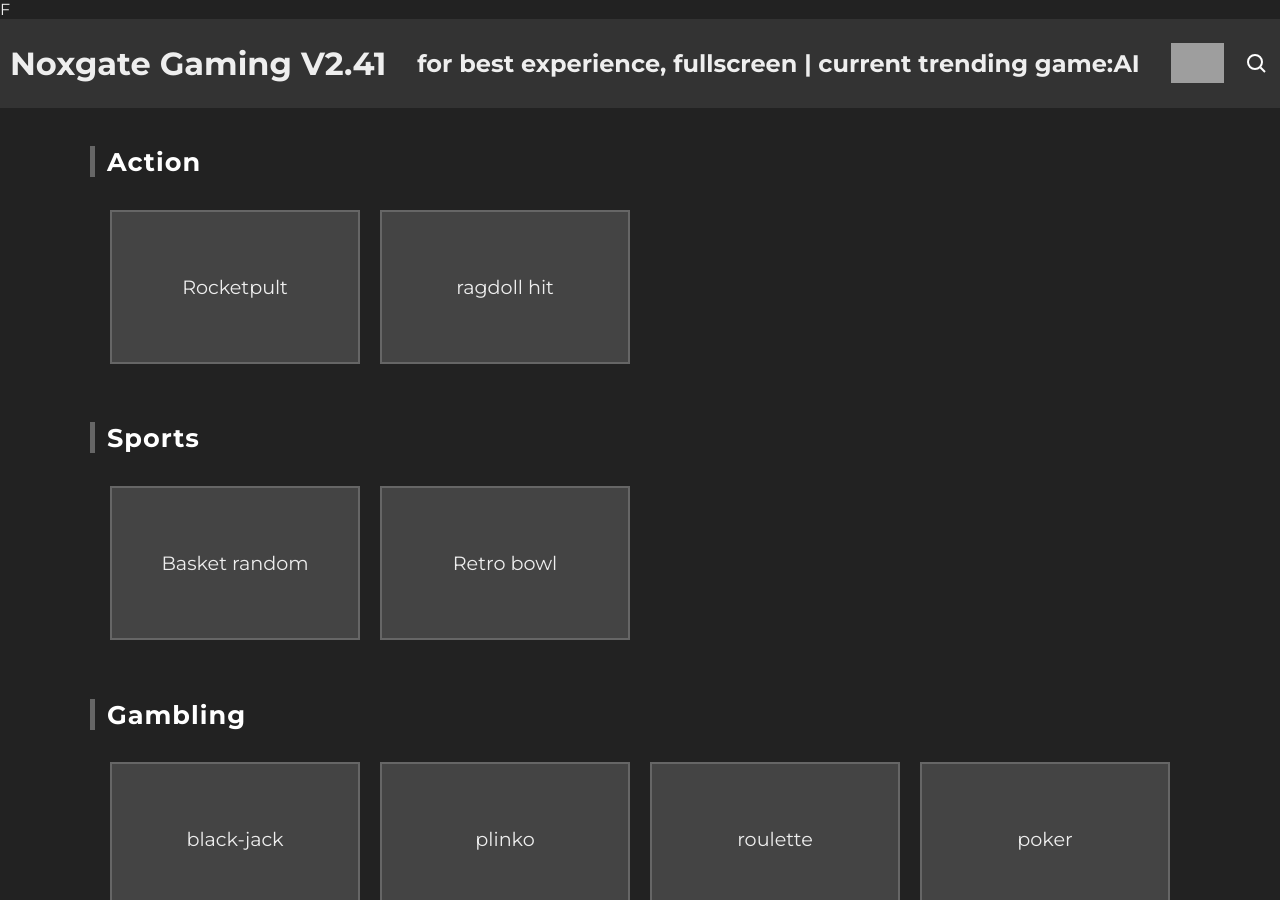
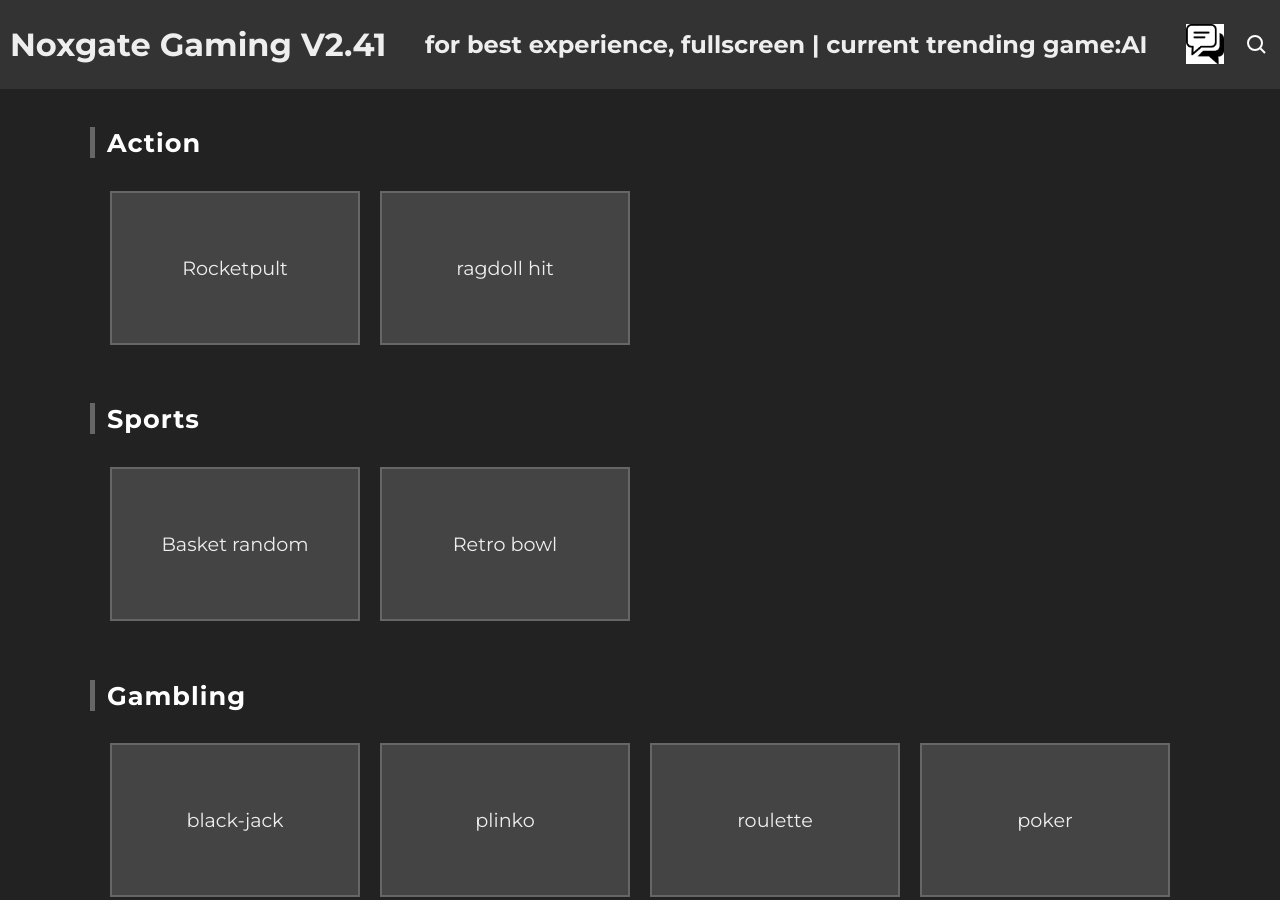
Before and after one commit to noxgate0fficial/noxgate0fficial.github.io, a Jekyll site: the page index.html, which Jekyll copies as it is, in a window 1280 px wide and 900 px high. Built offline with Jekyll 4.4.1, drawn with Linux system fonts in a browser that asks for light colours.

Commit message:
Update index.html

```diff
--- a/index.html
+++ b/index.html
@@ -1,4 +1,4 @@
-F<!DOCTYPE html>
+<!DOCTYPE html>
 <html>
 <head>
   <title>Home | Schoology</title>
@@ -87,7 +87,7 @@ F<!DOCTYPE html>
       <h2>for best experience, fullscreen  |  current trending game:AI</h2>
       <div class="search-icon-container">
         <a href="chat.html">
-          <img src="images (2).jpg" alt="Chat" class="clickable-img">
+          <img src="images (2).png" alt="Chat" class="clickable-img">
         </a>
         <input type="text" id="gameSearch" class="search-input" placeholder="Search for games...">
         <button class="search-icon" id="toggleSearch" aria-label="Search">
```
